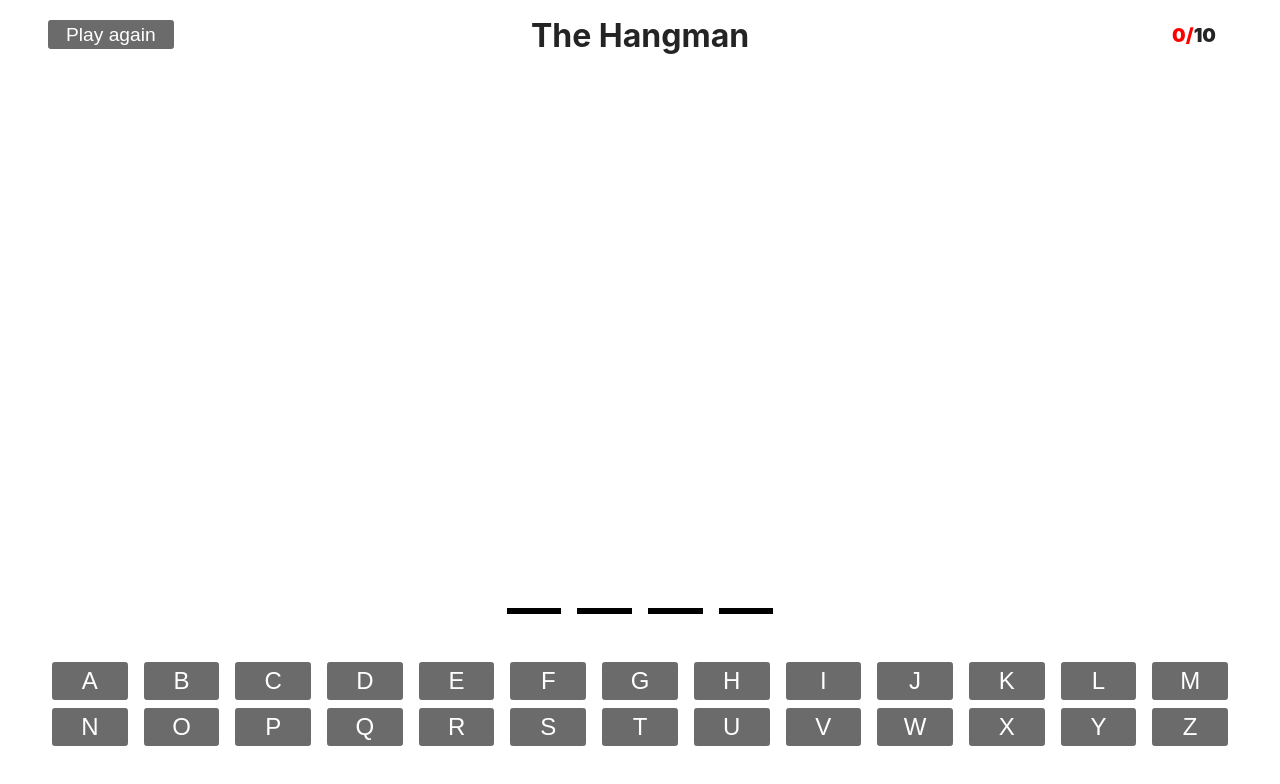
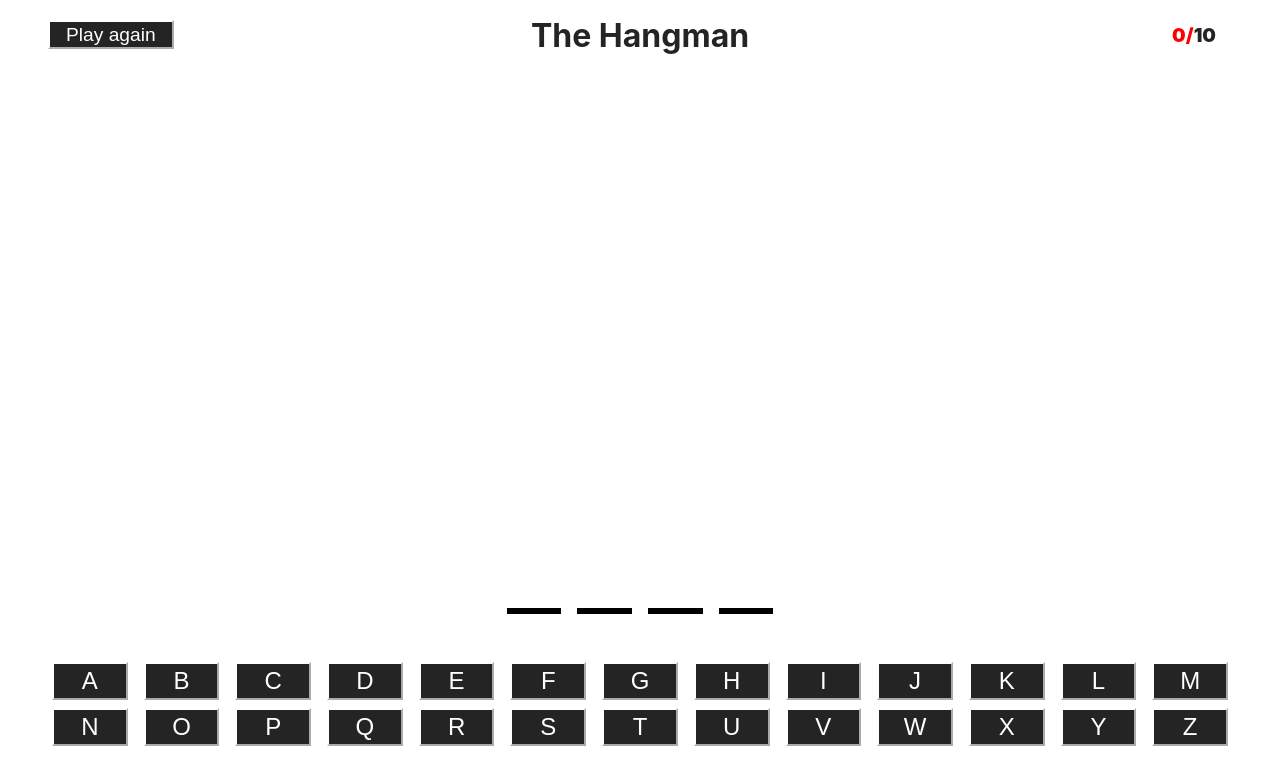
Before and after one commit to kchn9/ts-hangman, a React (Vite) app: page / in a window 1280 px wide. Shown: the top 784 px of the page. Built offline with nearby package versions, Linux system fonts and the light colour scheme.

Commit message:
Overwrite safari button user-agent

```diff
--- a/src/index.css
+++ b/src/index.css
@@ -19,3 +19,16 @@ body {
   margin: 0;
   padding: 0;
 }
+
+button {
+  color: white;
+  background-color: #242424;
+}
+
+button:hover {
+  background-color: #3b3b3b;
+}
+
+button:active {
+  background-color: #1e1e1e;
+}
```
